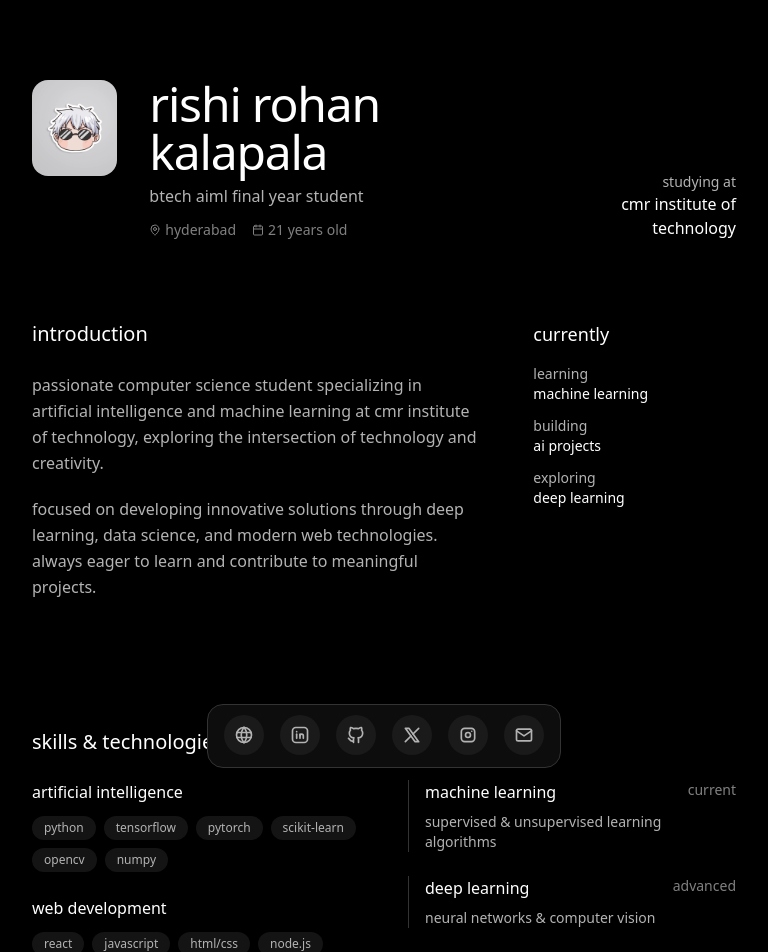
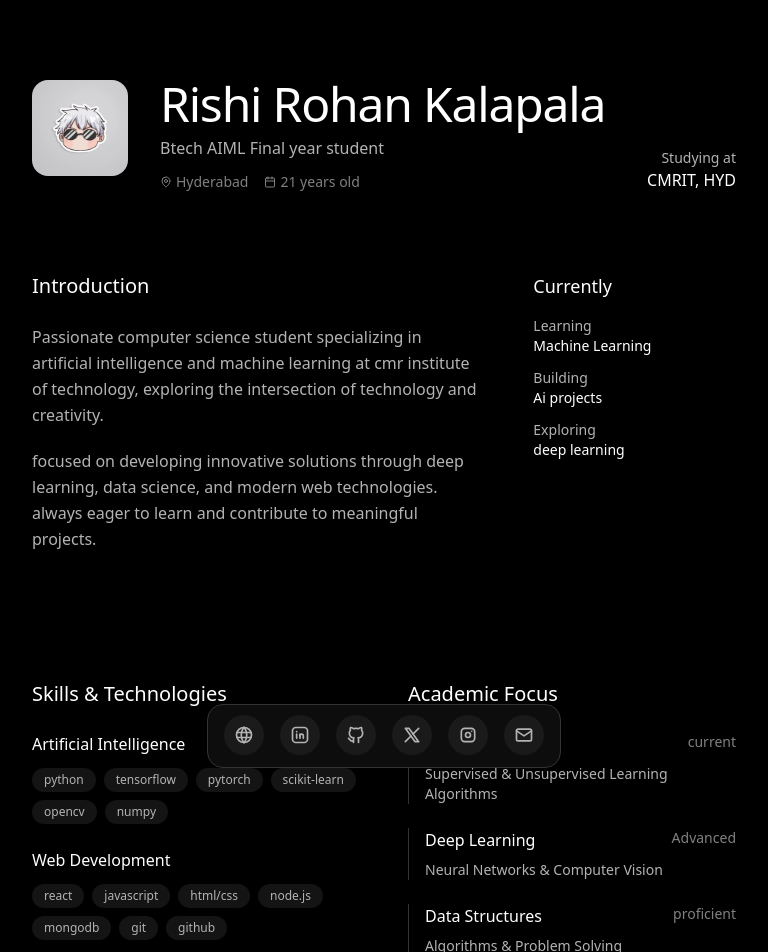
Before and after one commit to RishiRohanKalapala/minimalist-folio-hub, a React (Vite) app: page / in a window 1280 px wide. Shown: the top 952 px of the page, without its empty margins (256-1024 px from the left). Built offline with nearby package versions, Linux system fonts and the light colour scheme.

Commit message:
Update Index.tsx

```diff
--- a/src/pages/Index.tsx
+++ b/src/pages/Index.tsx
@@ -25,13 +25,13 @@ const Index = () => {
               </div>
               <div className="flex flex-col justify-center">
                 <h1 className="text-4xl md:text-5xl font-light text-text-primary mb-2 tracking-tight">
-                  rishi rohan kalapala
+                  Rishi Rohan Kalapala
                 </h1>
-                <p className="text-text-secondary font-medium mb-3">btech aiml final year student</p>
+                <p className="text-text-secondary font-medium mb-3">Btech AIML Final year student</p>
                 <div className="flex items-center gap-4 text-sm text-text-muted">
                   <div className="flex items-center gap-1">
                     <MapPin className="w-3 h-3" />
-                    <span>hyderabad</span>
+                    <span>Hyderabad</span>
                   </div>
                   <div className="flex items-center gap-1">
                     <Calendar className="w-3 h-3" />
@@ -41,8 +41,8 @@ const Index = () => {
               </div>
             </div>
             <div className="text-right">
-              <p className="text-text-secondary text-sm">studying at</p>
-              <p className="text-text-primary font-medium">cmr institute of technology</p>
+              <p className="text-text-secondary text-sm">Studying at</p>
+              <p className="text-text-primary font-medium">CMRIT, HYD</p>
             </div>
           </div>
         </motion.header>
@@ -57,10 +57,10 @@ const Index = () => {
         >
           <div className="grid md:grid-cols-3 gap-12">
             <div className="md:col-span-2">
-              <h2 className="text-xl font-medium text-text-primary mb-6">introduction</h2>
+              <h2 className="text-xl font-medium text-text-primary mb-6">Introduction</h2>
               <div className="space-y-5 text-text-secondary leading-relaxed text-base">
                 <p>
-                  passionate computer science student specializing in artificial intelligence and machine learning
+                  Passionate computer science student specializing in artificial intelligence and machine learning
                   at cmr institute of technology, exploring the intersection of technology and creativity.
                 </p>
                 <p>
@@ -70,18 +70,18 @@ const Index = () => {
               </div>
             </div>
             <div>
-              <h3 className="text-lg font-medium text-text-primary mb-4">currently</h3>
+              <h3 className="text-lg font-medium text-text-primary mb-4">Currently</h3>
               <div className="space-y-3 text-sm">
                 <div>
-                  <p className="text-text-secondary">learning</p>
-                  <p className="text-text-primary">machine learning</p>
+                  <p className="text-text-secondary">Learning</p>
+                  <p className="text-text-primary">Machine Learning</p>
                 </div>
                 <div>
-                  <p className="text-text-secondary">building</p>
-                  <p className="text-text-primary">ai projects</p>
+                  <p className="text-text-secondary">Building</p>
+                  <p className="text-text-primary">Ai projects</p>
                 </div>
                 <div>
-                  <p className="text-text-secondary">exploring</p>
+                  <p className="text-text-secondary">Exploring</p>
                   <p className="text-text-primary">deep learning</p>
                 </div>
               </div>
@@ -99,10 +99,10 @@ const Index = () => {
         >
           <div className="grid md:grid-cols-2 gap-12">
             <div>
-              <h2 className="text-xl font-medium text-text-primary mb-6">skills & technologies</h2>
+              <h2 className="text-xl font-medium text-text-primary mb-6">Skills & Technologies</h2>
               <div className="space-y-6">
                 <div>
-                  <h3 className="text-text-primary font-medium mb-3">artificial intelligence</h3>
+                  <h3 className="text-text-primary font-medium mb-3">Artificial Intelligence</h3>
                   <div className="flex flex-wrap gap-2">
                     {['python', 'tensorflow', 'pytorch', 'scikit-learn', 'opencv', 'numpy'].map((skill) => (
                       <span key={skill} className="px-3 py-1 bg-muted text-text-secondary text-xs rounded-full">
@@ -112,9 +112,9 @@ const Index = () => {
                   </div>
                 </div>
                 <div>
-                  <h3 className="text-text-primary font-medium mb-3">web development</h3>
+                  <h3 className="text-text-primary font-medium mb-3">Web Development</h3>
                   <div className="flex flex-wrap gap-2">
-                    {['react', 'javascript', 'html/css', 'node.js', 'mongodb', 'git'].map((skill) => (
+                    {['react', 'javascript', 'html/css', 'node.js', 'mongodb', 'git', 'github'].map((skill) => (
                       <span key={skill} className="px-3 py-1 bg-muted text-text-secondary text-xs rounded-full">
                         {skill}
                       </span>
@@ -122,7 +122,7 @@ const Index = () => {
                   </div>
                 </div>
                 <div>
-                  <h3 className="text-text-primary font-medium mb-3">data science</h3>
+                  <h3 className="text-text-primary font-medium mb-3">Data Science</h3>
                   <div className="flex flex-wrap gap-2">
                     {['pandas', 'matplotlib', 'jupyter', 'sql', 'tableau', 'excel'].map((skill) => (
                       <span key={skill} className="px-3 py-1 bg-muted text-text-secondary text-xs rounded-full">
@@ -134,28 +134,28 @@ const Index = () => {
               </div>
             </div>
             <div>
-              <h2 className="text-xl font-medium text-text-primary mb-6">academic focus</h2>
+              <h2 className="text-xl font-medium text-text-primary mb-6">Academic Focus</h2>
               <div className="space-y-6">
                 <div className="border-l border-border pl-4">
                   <div className="flex justify-between items-start mb-2">
-                    <h3 className="text-text-primary font-medium">machine learning</h3>
+                    <h3 className="text-text-primary font-medium">Machine Learning</h3>
                     <span className="text-text-muted text-sm">current</span>
                   </div>
-                  <p className="text-text-secondary text-sm">supervised & unsupervised learning algorithms</p>
+                  <p className="text-text-secondary text-sm">Supervised & Unsupervised Learning Algorithms</p>
                 </div>
                 <div className="border-l border-border pl-4">
                   <div className="flex justify-between items-start mb-2">
-                    <h3 className="text-text-primary font-medium">deep learning</h3>
-                    <span className="text-text-muted text-sm">advanced</span>
+                    <h3 className="text-text-primary font-medium">Deep Learning</h3>
+                    <span className="text-text-muted text-sm">Advanced</span>
                   </div>
-                  <p className="text-text-secondary text-sm">neural networks & computer vision</p>
+                  <p className="text-text-secondary text-sm">Neural Networks & Computer Vision</p>
                 </div>
                 <div className="border-l border-border pl-4">
                   <div className="flex justify-between items-start mb-2">
-                    <h3 className="text-text-primary font-medium">data structures</h3>
+                    <h3 className="text-text-primary font-medium">Data Structures</h3>
                     <span className="text-text-muted text-sm">proficient</span>
                   </div>
-                  <p className="text-text-secondary text-sm">algorithms & problem solving</p>
+                  <p className="text-text-secondary text-sm">Algorithms & Problem Solving</p>
                 </div>
               </div>
             </div>
@@ -170,7 +170,7 @@ const Index = () => {
           transition={{ duration: 0.6 }}
           viewport={{ once: true }}
         >
-          <h2 className="text-xl font-medium text-text-primary mb-8">ongoing projects</h2>
+          <h2 className="text-xl font-medium text-text-primary mb-8">Ongoing Projects</h2>
           <div className="space-y-12">
             <div className="group">
               <div className="flex justify-between items-start mb-4">
```
